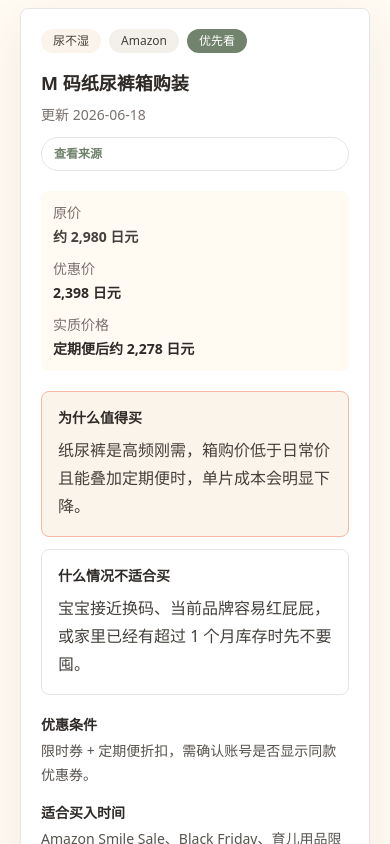
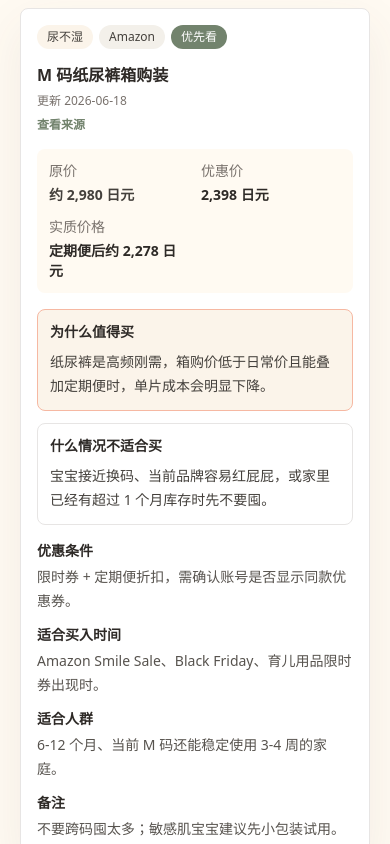
Before and after one commit to fengchuanli/mama-save-jp, a Next.js app: page / in a window 390 px wide. Shown: the part 1320-2164 px from the top of the page. Built offline with nearby package versions, Linux system fonts and the light colour scheme.

Commit message:
优化优惠卡片移动端布局

```diff
--- a/components/DealCard.tsx
+++ b/components/DealCard.tsx
@@ -10,36 +10,36 @@ export function DealCard({ deal }: { deal: Deal }) {
   const hasPrice = Boolean(deal.originalPrice || deal.salePrice || deal.effectivePrice);
   const content = (
     <>
-      <div className="mb-4 flex flex-wrap items-center gap-2">
-        <span className="rounded-full bg-linen px-3 py-1 text-xs font-medium text-stone-700">
+      <div className="mb-3 flex flex-wrap items-center gap-1.5 sm:gap-2">
+        <span className="rounded-full bg-linen px-2.5 py-1 text-xs font-medium text-stone-700 sm:px-3">
           {deal.category}
         </span>
-        <span className="rounded-full bg-mist px-3 py-1 text-xs font-medium text-stone-700">
+        <span className="rounded-full bg-mist px-2.5 py-1 text-xs font-medium text-stone-700 sm:px-3">
           {deal.platform}
         </span>
-        <span className="rounded-full bg-tea px-3 py-1 text-xs font-medium text-white">
+        <span className="rounded-full bg-tea px-2.5 py-1 text-xs font-medium text-white sm:px-3">
           {priorityLabel[deal.priority]}
         </span>
         {!hasPrice ? (
-          <span className="rounded-full bg-peach px-3 py-1 text-xs font-medium text-ink">
+          <span className="rounded-full bg-peach px-2.5 py-1 text-xs font-medium text-ink sm:px-3">
             攻略型推荐
           </span>
         ) : null}
       </div>
-      <div className="flex flex-col gap-3 sm:flex-row sm:items-start sm:justify-between">
+      <div className="flex flex-col gap-2 sm:flex-row sm:items-start sm:justify-between">
         <div>
-          <h3 className="text-lg font-semibold text-ink">{deal.title}</h3>
-          <p className="mt-2 text-sm text-stone-500">更新 {deal.updatedAt}</p>
+          <h3 className="text-base font-semibold leading-7 text-ink sm:text-lg">{deal.title}</h3>
+          <p className="mt-1 text-xs text-stone-500 sm:text-sm">更新 {deal.updatedAt}</p>
         </div>
         {deal.url ? (
-          <span className="rounded-full border border-stone-200 px-3 py-2 text-xs font-semibold text-tea">
+          <span className="text-xs font-semibold text-tea sm:rounded-full sm:border sm:border-stone-200 sm:px-3 sm:py-2">
             查看来源
           </span>
         ) : null}
       </div>
 
       {hasPrice ? (
-        <div className="mt-5 grid gap-3 rounded-lg bg-cream p-3 text-sm sm:grid-cols-3">
+        <div className="mt-4 grid grid-cols-2 gap-3 rounded-lg bg-cream p-3 text-sm sm:mt-5 sm:grid-cols-3">
           <div>
             <p className="text-stone-500">原价</p>
             <p className="mt-1 font-semibold text-stone-700">{deal.originalPrice || "未标注"}</p>
@@ -54,22 +54,26 @@ export function DealCard({ deal }: { deal: Deal }) {
           </div>
         </div>
       ) : (
-        <div className="mt-5 rounded-lg bg-cream p-4 text-sm leading-6 text-stone-700">
+        <div className="mt-4 rounded-lg bg-cream p-3 text-sm leading-6 text-stone-700 sm:mt-5 sm:p-4">
           暂无固定价格，适合作为购买时机和避坑清单参考。
         </div>
       )}
 
-      <div className="mt-5 rounded-lg border border-peach bg-linen p-4">
+      <div className="mt-4 rounded-lg border border-peach bg-linen p-3 sm:mt-5 sm:p-4">
         <p className="text-sm font-semibold text-ink">为什么值得买</p>
-        <p className="mt-2 leading-7 text-stone-700">{deal.whyWorthBuying}</p>
+        <p className="mt-2 text-sm leading-6 text-stone-700 sm:text-base sm:leading-7">
+          {deal.whyWorthBuying}
+        </p>
       </div>
 
-      <div className="mt-3 rounded-lg border border-stone-200 bg-white p-4">
+      <div className="mt-3 rounded-lg border border-stone-200 bg-white p-3 sm:p-4">
         <p className="text-sm font-semibold text-ink">什么情况不适合买</p>
-        <p className="mt-2 leading-7 text-stone-700">{deal.skipWhen}</p>
+        <p className="mt-2 text-sm leading-6 text-stone-700 sm:text-base sm:leading-7">
+          {deal.skipWhen}
+        </p>
       </div>
 
-      <dl className="mt-5 grid gap-4 text-sm md:grid-cols-2">
+      <dl className="mt-4 grid gap-3 text-sm sm:mt-5 sm:gap-4 md:grid-cols-2">
         <div>
           <dt className="font-semibold text-ink">优惠条件</dt>
           <dd className="mt-1 leading-6 text-stone-600">{deal.condition}</dd>
@@ -91,7 +95,7 @@ export function DealCard({ deal }: { deal: Deal }) {
   );
 
   return (
-    <article className="rounded-lg border border-stone-200 bg-white p-5 shadow-soft">
+    <article className="rounded-lg border border-stone-200 bg-white p-4 shadow-soft sm:p-5">
       {deal.url ? (
         <a href={deal.url} target="_blank" rel="noreferrer" className="block">
           {content}
```
Also changed, not shown: 1 other file (tests, documents, lock files or other folders).
